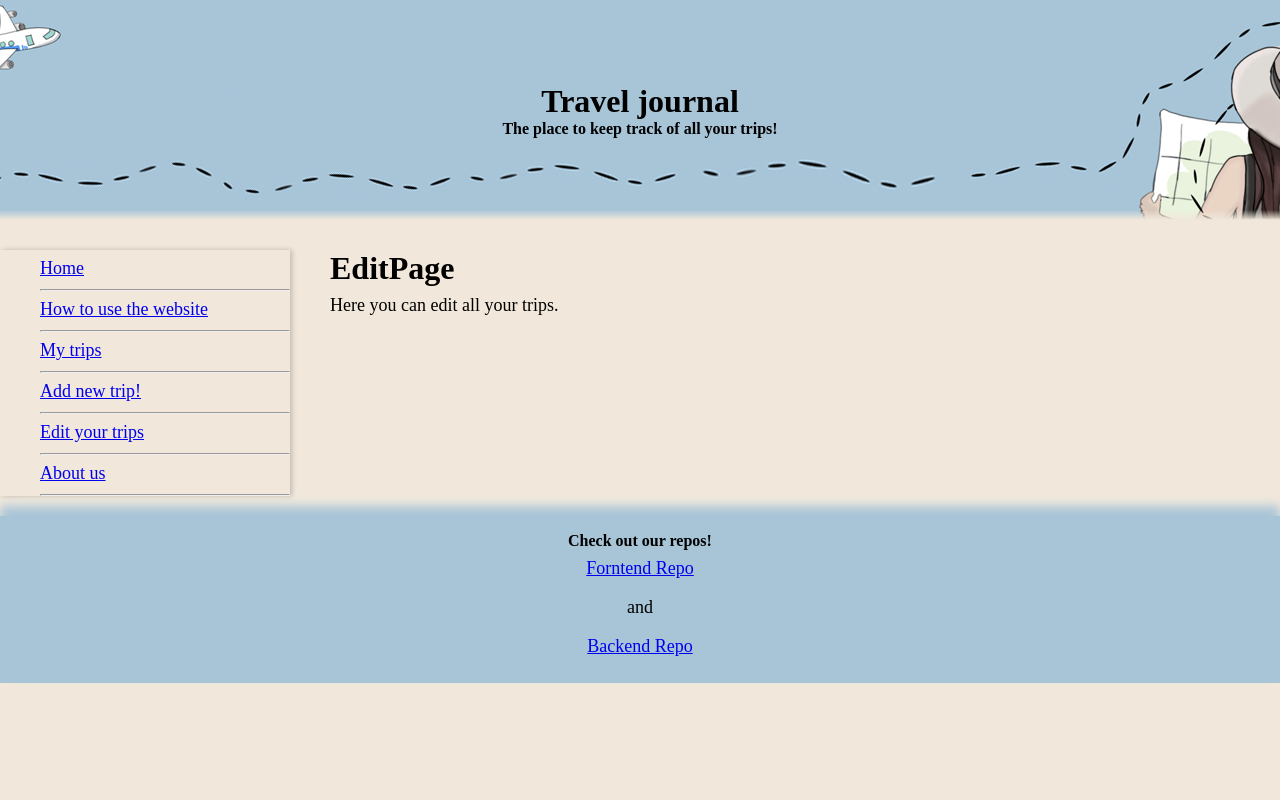
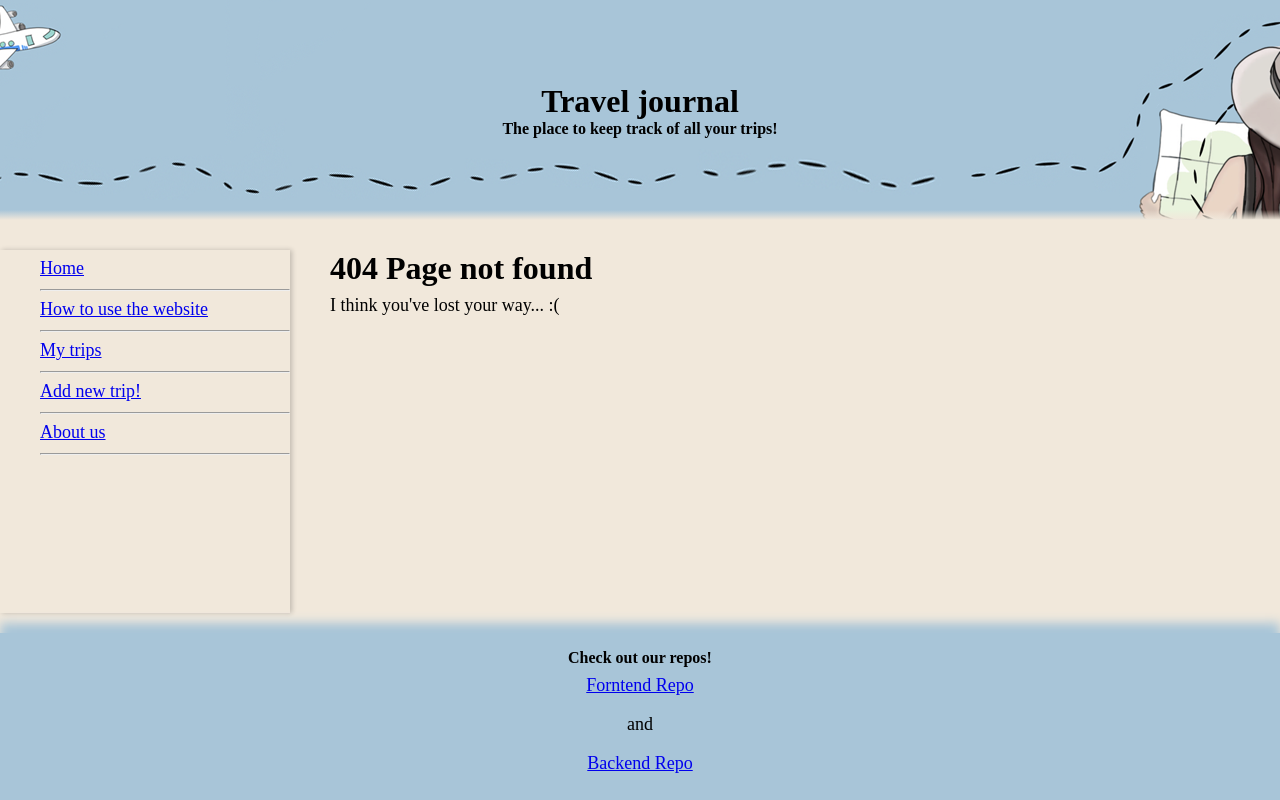
Before and after one commit to LenaH92/travel-journal-forntend, a React (Vite) app: page /edit in a window 1280 px wide. Built offline with nearby package versions, Linux system fonts and the light colour scheme; no server answers; a web font is replaced by a local one.

Commit message:
edit page deleted, fixed footer

```diff
--- a/src/App.css
+++ b/src/App.css
@@ -8,7 +8,11 @@
 
 body {
     background-color: rgb(241, 232, 219);
+}
 
+body,
+html {
+    height: 100%;
 }
 
 p,
@@ -46,6 +50,7 @@ h6 {
 /* sidebar styling */
 .appContainer {
     display: flex;
+    flex-grow: 1;
 }
 
 .sidebar {
@@ -58,6 +63,8 @@ h6 {
 
 
 .pagesDiv {
+    flex-grow: 1;
+    /* Making this section to grow all the way down */
     margin: 0 40px 0 40px;
 }
 
@@ -68,6 +75,15 @@ h6 {
     background-color: #a8c5d8;
     box-shadow: 0 -10px 10px 0 #a8c5d8;
     margin-top: 20px;
+    flex-shrink: 0;
+    /* Prevents the footer to shrink*/
+}
+
+body>#root {
+    display: flex;
+    flex-direction: column;
+    min-height: 100vh;
+    /* Making sure the main container occupies the whole window height => footer config */
 }
 
 /* instructions Page styling */
--- a/src/App.jsx
+++ b/src/App.jsx
@@ -1,4 +1,3 @@
-
 import { useNavigate, Route, Routes } from 'react-router-dom'
 import './App.css'
 import Navbar from './components/Navbar'
@@ -11,7 +10,6 @@ import InstructionsPage from './pages/InstructionsPage'
 import MyTripsPage from './pages/MyTripsPage'
 import AddNewTripPage from './pages/AddNewTripPage'
 import TripDetailsPage from './pages/TripDetailsPage'
-import EditPage from './pages/EditPage'
 import { useEffect, useState } from "react";
 
 function App() {
@@ -85,7 +83,6 @@ function App() {
             <Route path="/trip/new" element={<AddNewTripPage trips={trips} setTrips={setTrips} fetchTrips={fetchTrips} />} />
 
             <Route path="/about-us" element={<AboutUsPage />} /> {/* I added an about us to put something about us, we can delete it if you dont want it */}
-            <Route path="/edit" element={<EditPage />} /> {/* */}
 
             <Route path="*" element={<NotFoundPage />} />
 
--- a/src/components/Sidebar.jsx
+++ b/src/components/Sidebar.jsx
@@ -3,26 +3,27 @@ import { NavLink } from "react-router-dom";
 function Sidebar() {
   return (
     <ul className="sidebar">
+
       <NavLink to="/">
         <li>Home</li>
       </NavLink>
       <hr />
+
       <NavLink to="/instructions">
         <li>How to use the website</li>
       </NavLink>
       <hr />
+
       <NavLink to="/my-trips">
         <li>My trips</li>
       </NavLink>
       <hr />
+
       <NavLink to="/trip/new">
         <li>Add new trip!</li>
       </NavLink>
       <hr />
-      <NavLink to="/edit">
-        <li>Edit your trips</li>
-      </NavLink>
-      <hr />
+
       <NavLink to="/about-us">
         <li>About us</li>
       </NavLink>
--- a/src/pages/EditPage.jsx
+++ /dev/null
@@ -1,17 +0,0 @@
-import React, { useEffect, useState } from "react";
-
-const EditPage = () => {
-
-
-  return (
-    <div>
-      <h1>EditPage</h1>
-      <p>Here you can edit all your trips.</p>
-
-
-
-    </div>
-  );
-};
-
-export default EditPage;
```
